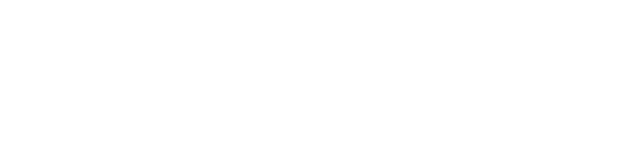
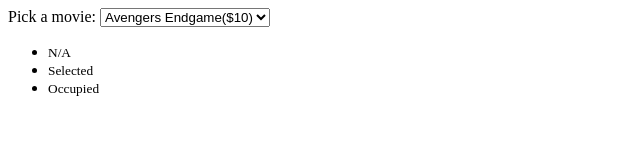
Before and after one commit to SGsubuuu-2322/Movie-Seat_Booking, a plain HTML site: page index.html in a window 1280 px wide. Shown: the whole page, without its empty margins (0-640 px from the left). Drawn offline with Linux system fonts and the light colour scheme.

Commit message:
Added the structure code for the movie list and seat showcase...

```diff
--- a/index.html
+++ b/index.html
@@ -7,6 +7,31 @@
     <title>Document</title>
   </head>
   <body>
+    <div class="movie-container">
+      <label for="">Pick a movie: </label>
+      <select id="movie">
+        <option value="10">Avengers Endgame($10)</option>
+        <option value="12">The Iron Man($12)</option>
+        <option value="8">Toy Story($8)</option>
+        <option value="9">The Lion King($9)</option>
+      </select>
+    </div>
+
+    <ul class="showcase">
+      <li>
+        <div class="seat"></div>
+        <small>N/A</small>
+      </li>
+      <li>
+        <div class="seat selected"></div>
+        <small>Selected</small>
+      </li>
+      <li>
+        <div class="seat occupied"></div>
+        <small>Occupied</small>
+      </li>
+    </ul>
+
     <script src="script.js"></script>
   </body>
 </html>
```
